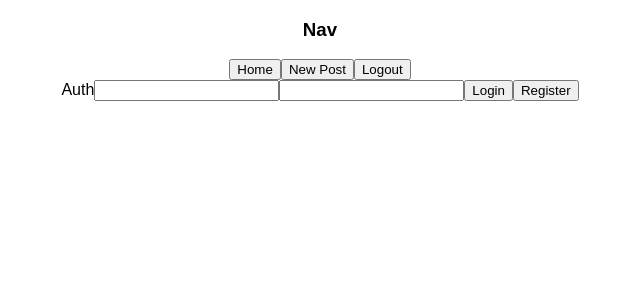
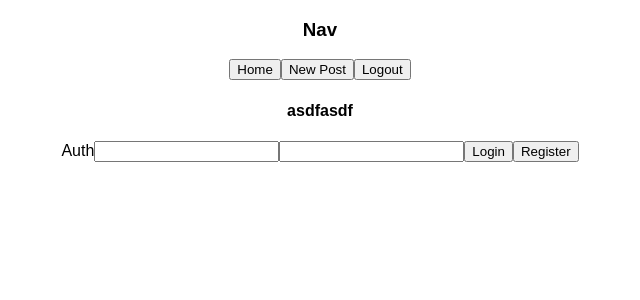
Before and after one commit to sjpace2/helo, a React (Create React App) app: page / in a window 1280 px wide. Shown: the top 300 px of the page, without its empty margins (320-960 px from the left). Built offline with nearby package versions, Linux system fonts and the light colour scheme.

Commit message:
step 3 works

```diff
--- a/src/components/Nav/Nav.js
+++ b/src/components/Nav/Nav.js
@@ -1,6 +1,8 @@
 import React from 'react';
+import { connect } from 'react-redux';
 
-export default function Nav (props) {
+
+function Nav (props) {
 
 
     return (
@@ -9,6 +11,21 @@ export default function Nav (props) {
         <button>Home</button>
         <button>New Post</button>
         <button>Logout</button>
+            <div>
+                <h4>
+                    {props.username}
+                    {props.profile_pic}
+                </h4>
+            </div>
        </div>
    )
 }
+
+function mapStateToProps (state) {
+    return {
+        username: state.username,
+        profile_pic: state.profile_pic
+    }
+}
+
+export default connect(mapStateToProps)(Nav)
--- /dev/null
+++ b/src/ducks/reducer.js
@@ -0,0 +1,12 @@
+let initialState = {
+    username: 'asdfasdf',
+    id: '',
+    profile_pic: ''
+}
+
+export default function reducer( state = initialState, action) {
+    switch(action.type) {
+        default:
+            return state;
+    }
+}
--- a/src/ducks/store.js
+++ b/src/ducks/store.js
@@ -0,0 +1,4 @@
+import { createStore } from 'redux';
+import reducer from './reducer';
+
+export default createStore(reducer);
--- a/src/index.js
+++ b/src/index.js
@@ -4,10 +4,14 @@ import './index.css';
 import App from './App';
 import registerServiceWorker from './registerServiceWorker';
 import { HashRouter } from 'react-router-dom';
+import { Provider } from 'react-redux';
+import store from './ducks/store';
 
 ReactDOM.render(
-<HashRouter>
-<App />
-</HashRouter>
+<Provider store={store}>
+  <HashRouter>
+    <App />
+  </HashRouter>
+</Provider>
 , document.getElementById('root'));
 registerServiceWorker();
```
